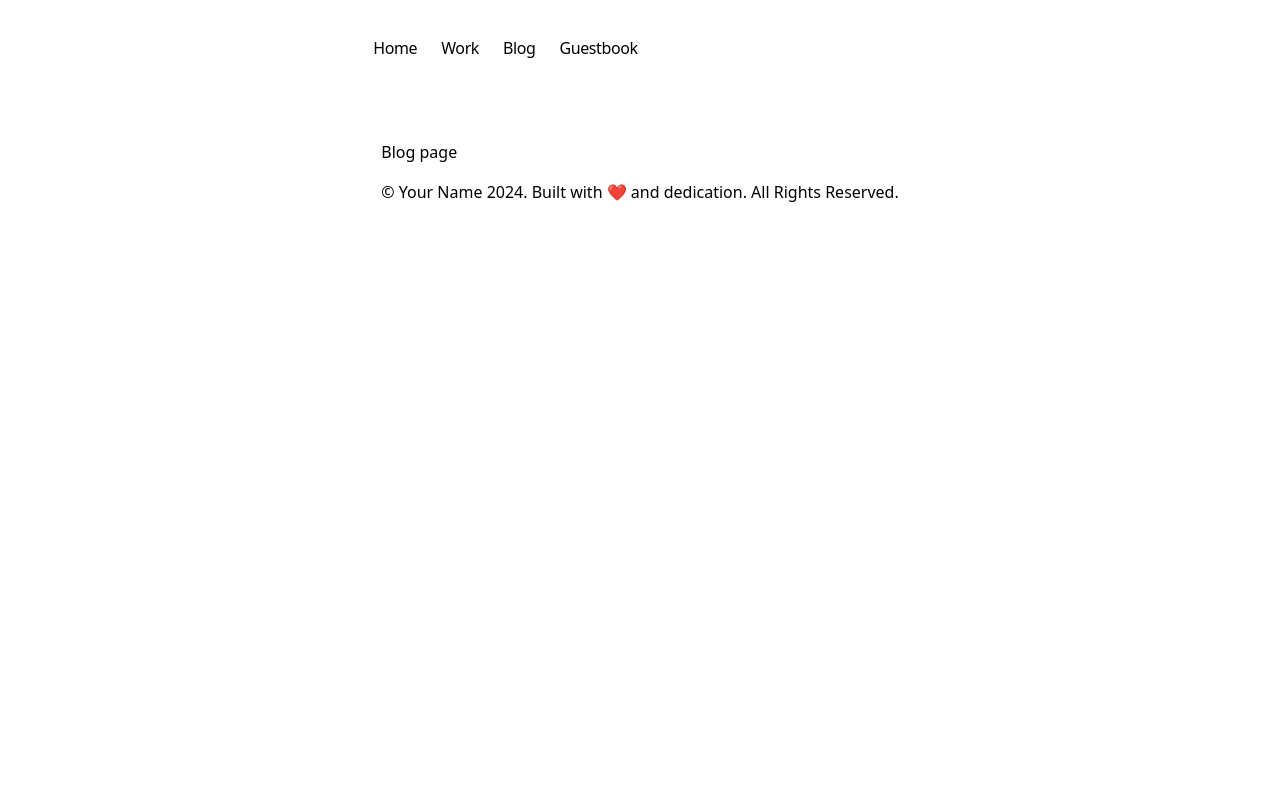
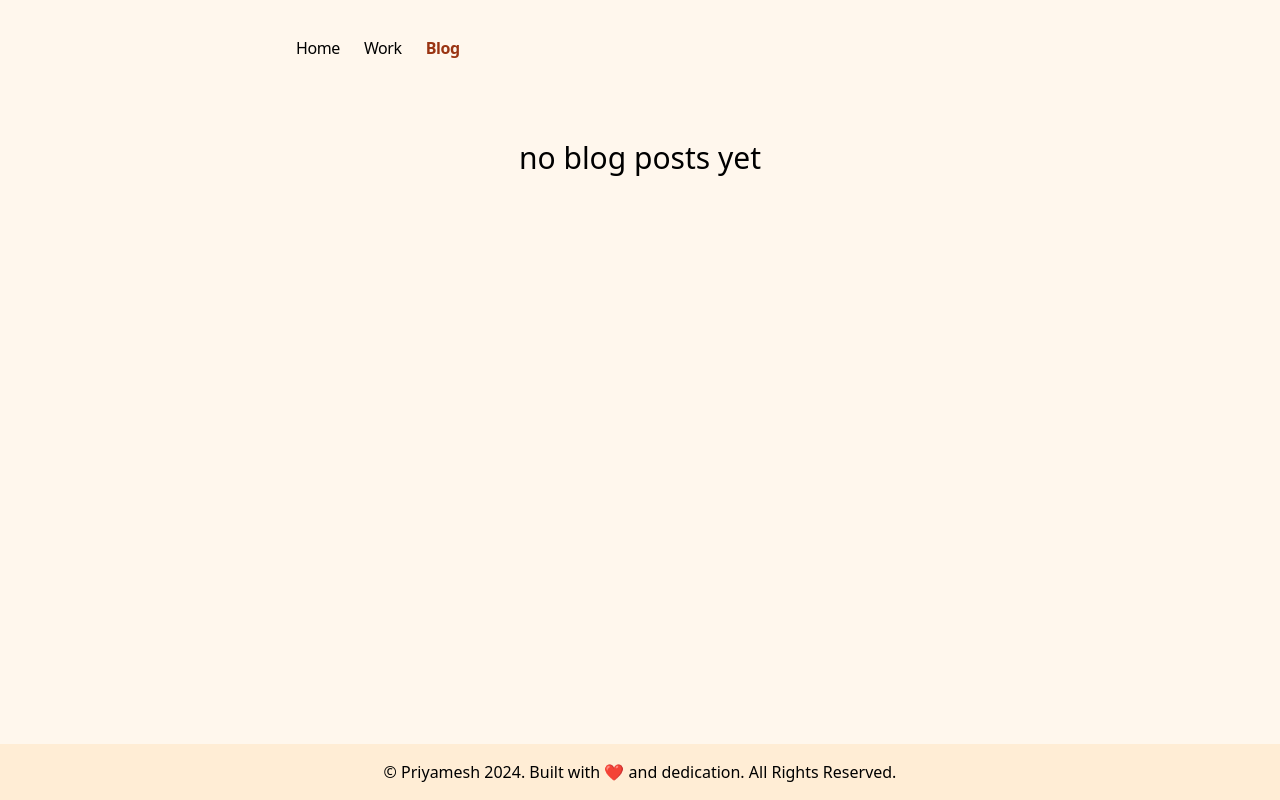
Before and after one commit to Priyamesh/priyamesh.com, a Next.js app: page /blog in a window 1280 px wide. Built offline with nearby package versions, Linux system fonts and the light colour scheme.

Commit message:
Added not found page fixed footer updated Navbar

```diff
--- a/src/app/blog/page.tsx
+++ b/src/app/blog/page.tsx
@@ -1,5 +1,14 @@
 import React from "react";
 
+
 export default function Page() {
-  return <div>Blog page</div>;
+  return <EmptyState />;
 }
+
+function EmptyState() {
+  return (
+    <>
+      <h2 className="text-3xl text-center">no blog posts yet</h2>
+    </>
+  );
+};
--- a/src/app/layout.tsx
+++ b/src/app/layout.tsx
@@ -39,8 +39,8 @@ export default function RootLayout({
 }>) {
   return (
     <html lang="en">
-      <body className="flex justify-center">
-        <main className="flex flex-col justify-center max-w-2xl m-5">
+      <body className="flex justify-center bg-orange-50">
+        <main className="flex flex-col justify-center w-full max-w-2xl m-5">
           <Navbar />
           {children}
           <Footer />
--- /dev/null
+++ b/src/app/not-found.tsx
@@ -0,0 +1,12 @@
+import Link from "next/link";
+
+export default function NotFound() {
+  return (
+    <div className="flex flex-col items-center gap-2">
+      <h2 className="text-3xl text-center">Not Found</h2>
+      <Link href="/" className="underline">
+        Return Home
+      </Link>
+    </div>
+  );
+}
--- a/src/app/work/page.tsx
+++ b/src/app/work/page.tsx
@@ -91,7 +91,7 @@ const data = [
 export default function page() {
   return (
     <>
-      <h1 className="text-3xl">my work</h1>
+      <h1 className="text-3xl text-center">my work</h1>
       {data.map((item, index) => (
         <Fragment key={index}>
           <div className="mb-4 border-0 shadow-none m-0">
--- a/src/components/footer.tsx
+++ b/src/components/footer.tsx
@@ -2,8 +2,8 @@ import React from "react";
 
 export default function Footer() {
   return (
-    <footer className="text-center py-4">
-      © Your Name {new Date().getFullYear()}. Built with ❤️ and dedication. All
+    <footer className="fixed bottom-0 left-0 w-full text-center py-4 bg-orange-100">
+      © Priyamesh {new Date().getFullYear()}. Built with ❤️ and dedication. All
       Rights Reserved.
     </footer>
   );
--- a/src/components/navbar.tsx
+++ b/src/components/navbar.tsx
@@ -1,7 +1,13 @@
+"use client";
 import React from "react";
 import Link from "next/link";
+import { usePathname } from "next/navigation";
 
 export default function Navbar() {
+  const pathname = usePathname();
+
+  const isActive = (path: any) => pathname === path;
+
   return (
     <aside className="-ml-[8px] mb-16 tracking-tight">
       <nav
@@ -10,18 +16,30 @@ export default function Navbar() {
       >
         <div className="flex items-center justify-between py-4">
           <ul className="flex flex-row space-x-6 pr-10">
-            <li className="cursor-pointer text-base">
+            <li
+              className={`cursor-pointer text-base ${
+                isActive("/") ? "text-orange-800 font-semibold" : ""
+              }`}
+            >
               <Link href="/">Home</Link>
             </li>
-            <li className="cursor-pointer text-base">
+            <li
+              className={`cursor-pointer text-base ${
+                isActive("/work") ? "text-orange-800 font-semibold" : ""
+              }`}
+            >
               <Link href="/work">Work</Link>
             </li>
-            <li className="cursor-pointer text-base">
+            <li
+              className={`cursor-pointer text-base ${
+                isActive("/blog") ? "text-orange-800 font-semibold" : ""
+              }`}
+            >
               <Link href="/blog">Blog</Link>
             </li>
-            <li className="cursor-pointer text-base">
-              <Link href="/guestbook">Guestbook</Link>
-            </li>
+            {/* <li className={`cursor-pointer text-base ${isActive('/guestbook') ? 'text-blue-600 font-bold' : ''}`}>
+          <Link href="/guestbook">Guestbook</Link>
+        </li> */}
           </ul>
         </div>
       </nav>
```
